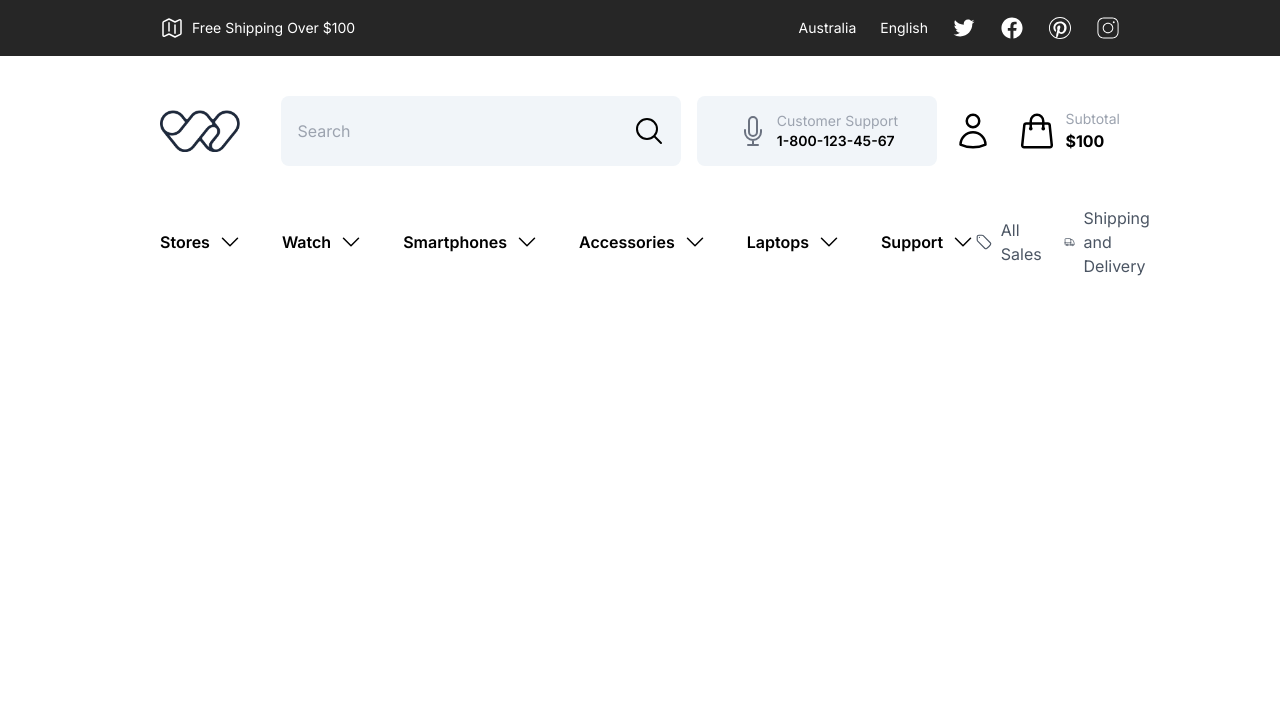
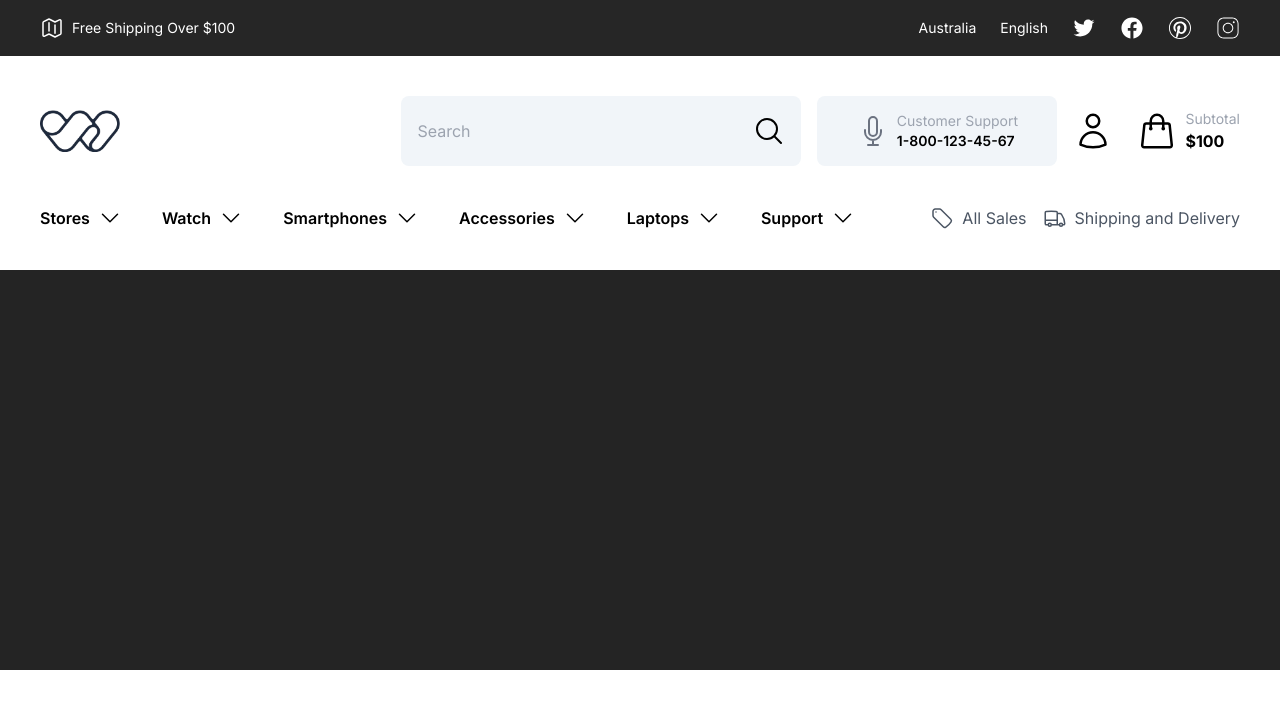
Before and after one commit to MingmaTenzing/Shopify, a Next.js app: page / in a window 1280 px wide. Shown: the top 708 px of the page. Built offline with nearby package versions, Linux system fonts and the light colour scheme.

Commit message:
nav almost complete with stores hover animation is added

```diff
--- a/components/Nav.tsx
+++ b/components/Nav.tsx
@@ -1,3 +1,4 @@
+"use client";
 import { TruckIcon, UserIcon } from "@heroicons/react/24/outline";
 import {
   Bars3Icon,
@@ -14,9 +15,20 @@ import twitter from "../assests/socials/twitter.svg";
 import facebook from "../assests/socials/facebook.svg";
 import pinterest from "../assests/socials/pinterest.svg";
 import instagram from "../assests/socials/instagram.svg";
+import { useRef } from "react";
+
+import { useHover } from "usehooks-ts";
+import { AnimatePresence, motion } from "framer-motion";
+import iphoneImg from "../assests/banner iphone.jpg";
 
 type Props = {};
 function Nav({}: Props) {
+  const watchHover = useRef(null);
+  const isHover = useHover(watchHover);
+  const accessoriesHover = useRef(null);
+  const isAccessoriesHover = useHover(accessoriesHover);
+  const storeHover = useRef(null);
+  const isStoresHover = useHover(storeHover);
   return (
     <div className="">
       <div className="  p-4  md:px-6 lg:hidden flex justify-between">
@@ -32,7 +44,7 @@ function Nav({}: Props) {
         </div>
       </div>
       {/*  Nav bar for large Screen */}
-      <div className="   px-40 p-4 hidden lg:inline-block text-white text-sm w-full bg-[#262626]">
+      <div className="  p-4 px-10 hidden lg:inline-block text-white text-sm w-full bg-[#262626]">
         <div className=" flex justify-between">
           <div className=" flex items-center space-x-2">
             <MapIcon className="w-6" />
@@ -68,7 +80,7 @@ function Nav({}: Props) {
           </div>
         </div>
       </div>
-      <div className="  hidden  lg:inline-block w-full p-10  px-40  ">
+      <div className="   hidden  lg:inline-block w-full p-10    ">
         <div className=" flex justify-between items-center   ">
           <div>
             <Image src={logo} alt="logo" className="  w-20" />
@@ -105,30 +117,96 @@ function Nav({}: Props) {
         </div>
 
         {/** NAV SECOND LINE  large screen*/}
-        <div className=" pt-10 flex justify-between">
+        <div className=" relative pt-10 flex justify-between">
           <div className=" flex space-x-10">
+            <div ref={storeHover} className="flex  space-x-2 items-center group  cursor-pointer">
+              <p className=" font-semibold hover:underline transition ease-linear duration-150">
+                Stores
+              </p>
+              <ChevronDownIcon className=" w-6 group-hover:rotate-180 transition-all ease-linear duration-200 " />
+              {/*** OPTIONS ON HOVER */}
+            </div>
+
+            <div
+              ref={watchHover}
+              className="flex relative space-x-2 items-center group  cursor-pointer"
+            >
+              <p className=" font-semibold hover:underline transition ease-linear duration-150">
+                Watch
+              </p>
+              <ChevronDownIcon className=" w-6 group-hover:rotate-180 transition-all ease-linear duration-200 " />
+              {/** HOVER OPTIONS */}
+              <AnimatePresence>
+                {isHover && (
+                  <motion.div
+                    initial={{ opacity: 0, y: -40 }}
+                    animate={{ opacity: 1, y: 0 }}
+                    exit={{ opacity: 0, y: -40 }}
+                    className=" bg-white absolute -bottom-[154px] -right-14    space-y-3   rounded-lg  w-[180px] p-6  "
+                  >
+                    <div className="group/category">
+                      <p>Men's Watch</p>
+                      <div className=" w-0 h-[1px] group-hover/category:w-full transition-all ease-linear  duration-200 bg-black"></div>
+                    </div>
+
+                    <div className="group/category">
+                      <p>Women's Watch</p>
+                      <div className=" w-0 h-[1px] group-hover/category:w-full transition-all ease-linear  duration-200 bg-black"></div>
+                    </div>
+                  </motion.div>
+                )}
+              </AnimatePresence>
+            </div>
             <div className="flex space-x-2 items-center group  cursor-pointer">
-              <p className=" font-semibold">Stores</p>
+              <p className=" font-semibold hover:underline transition ease-linear duration-150">
+                Smartphones
+              </p>
+              <ChevronDownIcon className=" w-6 group-hover:rotate-180 transition-all ease-linear duration-200 " />
+            </div>
+            <div
+              ref={accessoriesHover}
+              className="flex relative space-x-2 items-center group  cursor-pointer"
+            >
+              <p className=" font-semibold hover:underline transition ease-linear duration-150">
+                Accessories
+              </p>
+              <ChevronDownIcon className=" w-6 group-hover:rotate-180 transition-all ease-linear duration-200 " />
+              {/** HOVER OPTIONS */}
+              <AnimatePresence>
+                {isAccessoriesHover && (
+                  <motion.div
+                    initial={{ opacity: 0, y: -40 }}
+                    animate={{ opacity: 1, y: 0 }}
+                    exit={{ opacity: 0, y: -40 }}
+                    className=" bg-white absolute -bottom-[154px] -right-14    space-y-3   rounded-lg  w-[180px] p-6  "
+                  >
+                    <div className="group/category">
+                      <p>Automotive</p>
+                      <div className=" w-0 h-[1px] group-hover/category:w-full transition-all ease-linear  duration-200 bg-black"></div>
+                    </div>
+
+                    <div className="group/category">
+                      <p>Motorcycle</p>
+                      <div className=" w-0 h-[1px] group-hover/category:w-full transition-all ease-linear  duration-200 bg-black"></div>
+                    </div>
+                    <div className="group/category">
+                      <p>Lightning</p>
+                      <div className=" w-0 h-[1px] group-hover/category:w-full transition-all ease-linear  duration-200 bg-black"></div>
+                    </div>
+                  </motion.div>
+                )}
+              </AnimatePresence>
+            </div>
+            <div className="flex space-x-2 items-center group  cursor-pointer">
+              <p className=" font-semibold hover:underline transition ease-linear duration-150">
+                Laptops
+              </p>
               <ChevronDownIcon className=" w-6 group-hover:rotate-180 transition-all ease-linear duration-200 " />
             </div>
             <div className="flex space-x-2 items-center group  cursor-pointer">
-              <p className=" font-semibold">Watch</p>
-              <ChevronDownIcon className=" w-6 group-hover:rotate-180 transition-all ease-linear duration-200 " />
-            </div>
-            <div className="flex space-x-2 items-center group  cursor-pointer">
-              <p className=" font-semibold">Smartphones</p>
-              <ChevronDownIcon className=" w-6 group-hover:rotate-180 transition-all ease-linear duration-200 " />
-            </div>
-            <div className="flex space-x-2 items-center group  cursor-pointer">
-              <p className=" font-semibold">Accessories</p>
-              <ChevronDownIcon className=" w-6 group-hover:rotate-180 transition-all ease-linear duration-200 " />
-            </div>
-            <div className="flex space-x-2 items-center group  cursor-pointer">
-              <p className=" font-semibold">Laptops</p>
-              <ChevronDownIcon className=" w-6 group-hover:rotate-180 transition-all ease-linear duration-200 " />
-            </div>
-            <div className="flex space-x-2 items-center group  cursor-pointer">
-              <p className=" font-semibold">Support</p>
+              <p className=" font-semibold hover:underline transition ease-linear duration-150">
+                Support
+              </p>
               <ChevronDownIcon className=" w-6 group-hover:rotate-180 transition-all ease-linear duration-200 " />
             </div>
           </div>
@@ -144,6 +222,63 @@ function Nav({}: Props) {
               <p>Shipping and Delivery</p>
             </div>
           </div>
+          {/**STORES DROPDOWN MENU */}
+          <AnimatePresence>
+         {
+          isStoresHover &&
+          <motion.div
+          initial={{ opacity: 0, y: -40 }}
+          animate={{ opacity: 1, y: 0 }}
+          exit={{ opacity: 0, y: -40 }} className=" justify-between items-center flex p-10 absolute bg-white -bottom-[320px] w-full">
+            <div className=" space-y-3">
+              <div>
+                <h3 className=" text-xl font-bold">Shop</h3>
+              </div>
+              <div className=" space-y-2">
+                <p>Shop the latest</p>
+                <p>Computer & Tablet</p>
+                <p>Cellphone</p>
+                <p>Accessories</p>
+                <p>Woodstack Watch</p>
+              </div>
+            </div>
+            <div className=" space-y-3">
+              <div>
+                <h3 className=" text-xl font-bold">Featured</h3>
+              </div>
+              <div className=" space-y-2">
+                <p>Shop the latest</p>
+                <p>Computer & Tablet</p>
+                <p>Cellphone</p>
+                <p>Accessories</p>
+                <p>Woodstack Watch</p>
+              </div>
+            </div>
+            <div className=" space-y-3">
+              <div>
+                <h3 className=" text-xl font-bold">Bestseller</h3>
+              </div>
+              <div className=" space-y-2">
+                <p>Shop the latest</p>
+                <p>Computer & Tablet</p>
+                <p>Cellphone</p>
+                <p>Accessories</p>
+                <p>Woodstack Watch</p>
+              </div>
+            </div>
+            <div>
+              <Image
+                src={iphoneImg}
+                alt="Banner"
+                width={300}
+                height={300}
+                className=" object-cover rounded-lg "
+              />
+            </div>
+          </motion.div>
+         }
+         </AnimatePresence>
+          {/****   end of stored dropdown menu  */}
         </div>
       </div>
     </div>
--- a/package.json
+++ b/package.json
@@ -16,11 +16,13 @@
     "autoprefixer": "10.4.15",
     "eslint": "8.48.0",
     "eslint-config-next": "13.4.19",
+    "framer-motion": "^10.16.4",
     "next": "13.4.19",
     "postcss": "8.4.29",
     "react": "18.2.0",
     "react-dom": "18.2.0",
     "tailwindcss": "3.3.3",
-    "typescript": "5.2.2"
+    "typescript": "5.2.2",
+    "usehooks-ts": "^2.9.1"
   }
 }
--- a/src/app/page.tsx
+++ b/src/app/page.tsx
@@ -5,6 +5,9 @@ export default function Home() {
   return (
     <main>
       <Nav />
+      <div className=' w-full h-[400px] bg-[#242424]'>
+
+      </div>
     </main>
   )
 }
```
Also changed, not shown: assests/banner iphone.jpg (added), 1 other file (tests, documents, lock files or other folders).
